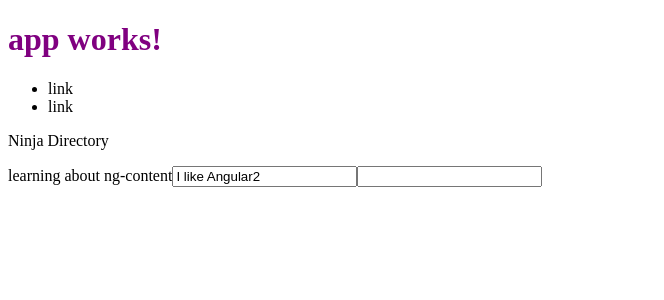
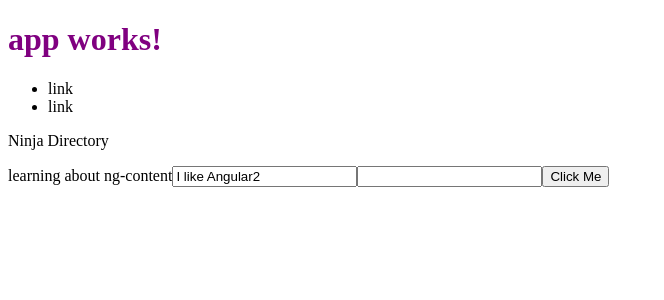
Before and after one commit to msadahiro/Ninja_Directory, an Angular app: page / in a window 1280 px wide. Shown: the top 300 px of the page, without its empty margins (0-664 px from the left). Built offline with nearby package versions, Linux system fonts and the light colour scheme.

Commit message:
event binding

```diff
--- a/src/app/home/home.component.html
+++ b/src/app/home/home.component.html
@@ -5,3 +5,4 @@
 
 <input value="{{myString}}">
 <input required="{{myBoolean}}">
+<button (click)="alertMe('I like dotNet too')">Click Me</button>
--- a/src/app/home/home.component.ts
+++ b/src/app/home/home.component.ts
@@ -9,6 +9,11 @@ export class HomeComponent implements OnInit {
   homeTitle = "Ninja Directory"
   myString = "I like Angular2";
   myBoolean = true;
+
+  alertMe(val){
+    alert(val);
+  }
+
   constructor() { }
 
   ngOnInit() {
```
